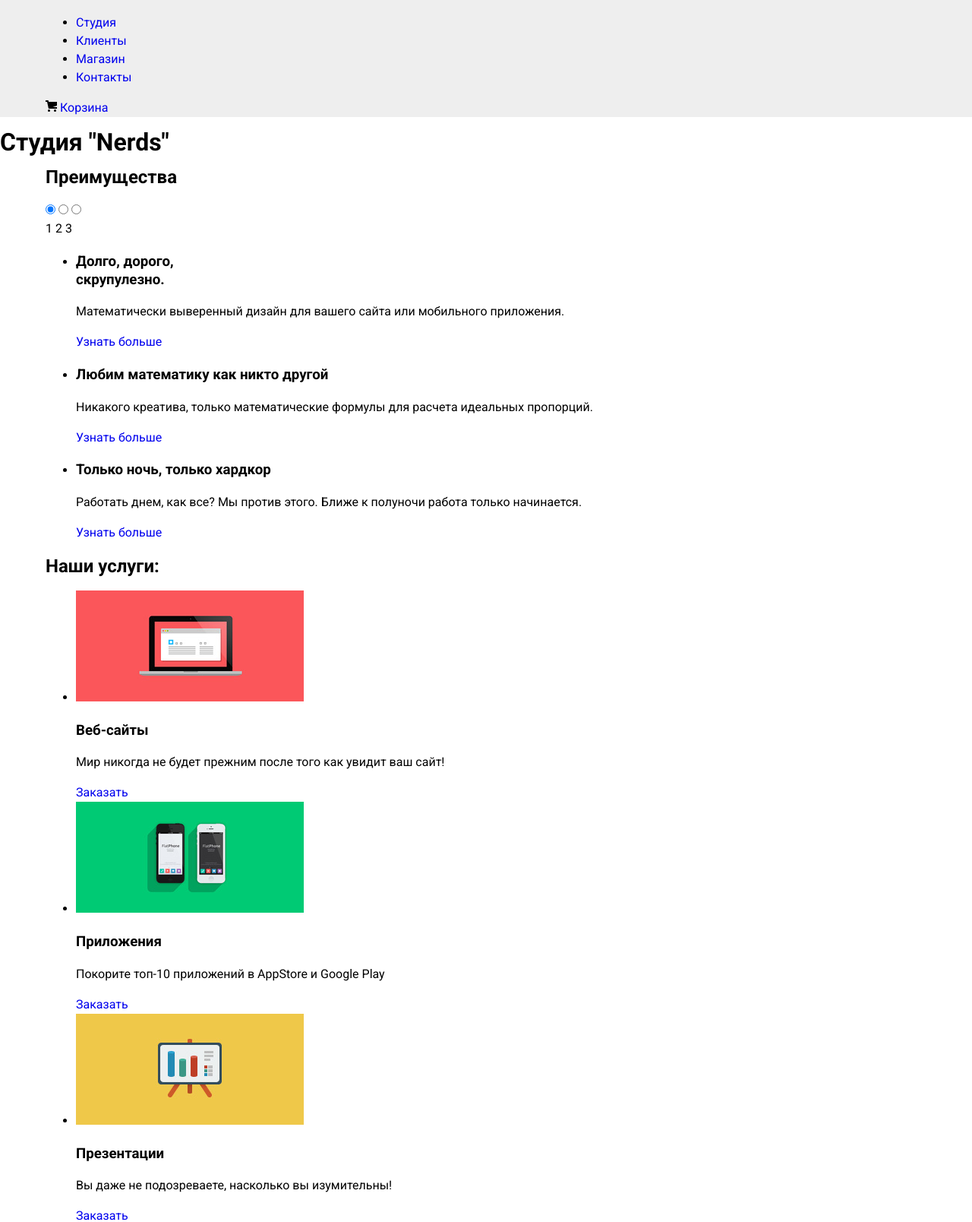
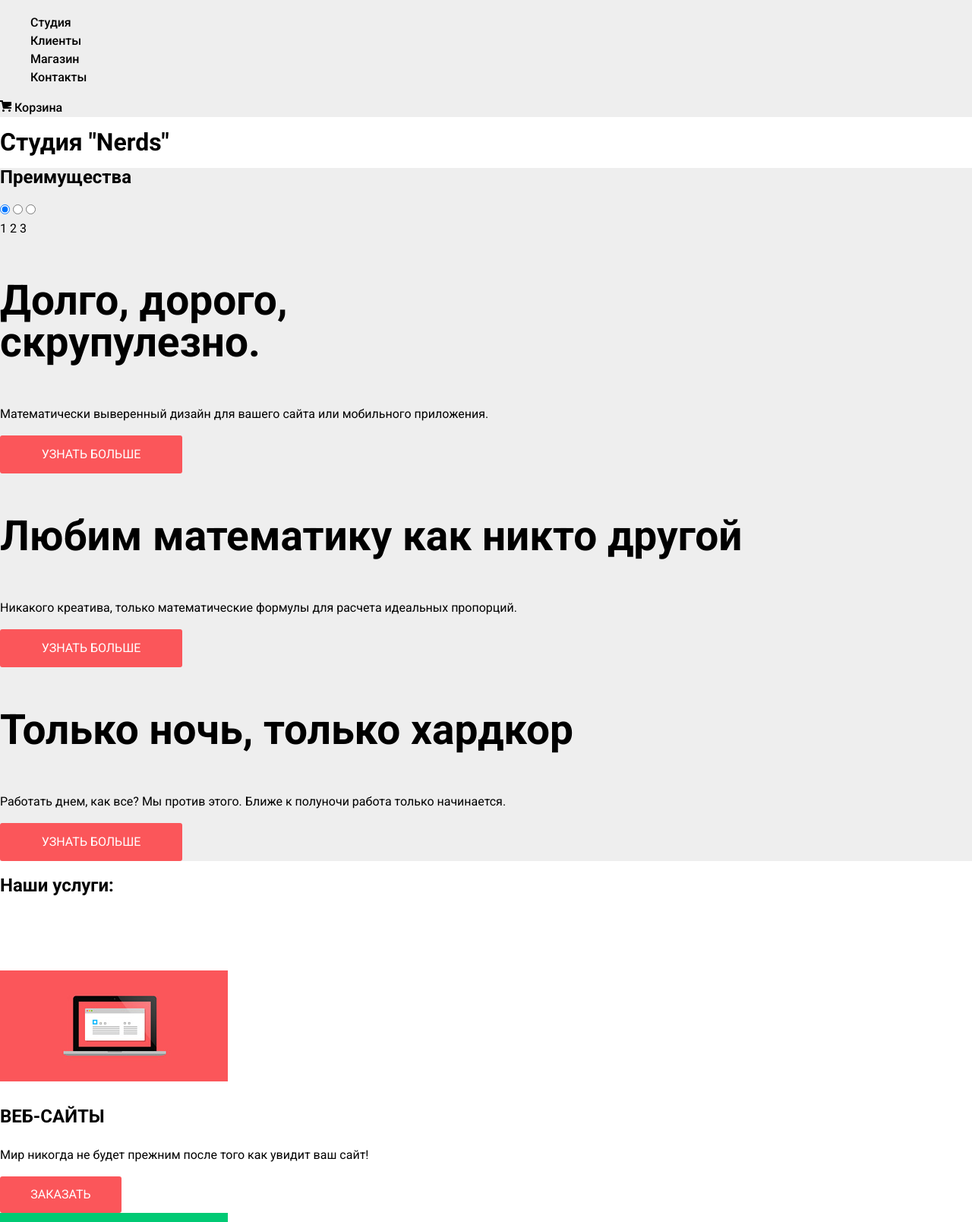
Before and after one commit to Alxv13/nerds, a plain HTML site: page index.html in a window 1280 px wide. Shown: the part 120-1728 px from the top of the page at 76% size. Drawn offline with Linux system fonts and the light colour scheme; files whose address does not match are found by name.

Commit message:
Добавлены некоторые стили

```diff
--- a/css/style.css
+++ b/css/style.css
@@ -10,14 +10,163 @@ body {
   line-height: 24px;
   font-weight: 400;
   color: #000000;
+
+  background-color: #ffffff;
 }
 
-img {
-  border-style: none;
-}
 a {
   text-decoration: none;
 }
+/*
+.visually-hidden:not(:focus):not(:active),
+input[type="checkbox"] .visually-hidden,
+input[type="radio"] .visually-hidden {
+	position: absolute;
+
+	width: 1px;
+	height: 1px;
+	margin:-1px;
+	border:0;
+	padding:0;
+
+	white-space: nowrap;
+
+	clip-path: inset(100%);
+	clip: rect(0 0 0 0);
+	overflow: hidden;
+}
+*/
+
+.main-header {
+  margin: 0;
+  background-color: #eeeeee;
+  min-width: 1200px;
+  padding: 50px 0 0;
+}
+
+.site-navigation {
+  list-style: none;
+}
+
+.site-navigation a,
+.basket a {
+  color:#000000;
+  font-weight: 500;
+}
+
+.site-navigation a:hover,
+.basket a:hover {
+  color:#f4a7a9;
+}
+
+.site-navigation a:focus,
+.basket a:focus {
+  color: #bdbdbd;
+}
+
+.slider {
+  background-color: #eeeeee;
+}
+
+.slider-list {
+  margin: 0;
+  padding: 0;
+  list-style: none;
+}
+
+.slider-item h3 {
+  font-size: 55px;
+  line-height:55px;
+}
+
+.service-list {
+  margin:0;
+  padding: 80px 0;
+  list-style: none;
+}
+
+.service-item h3 {
+  font-size: 24px;
+  line-height: 30px;
+  text-transform: uppercase;
+}
+
+.button {
+  display: block;
+  width: 240px;
+  padding: 16px 0;
+
+  font-size: 16px;
+  line-height: 18px;
+  color: #ffffff;
+  text-transform: uppercase;
+  text-align: center;
+  text-decoration: none;
+
+  background-color:#fb565a;
+  border-radius: 3px;
+  border: none;
+}
+
+.button:hover {
+  background-color: #e74246;
+}
+
+.button:focus {
+  color: rgba(255,255,255,0.3);
+  background-color: #d7373b;
+  box-shadow: 0 3px rgba(0,0,0,.1) inset;
+}
+
+.button-red,
+.button-green,
+.button-yellow {
+  width: 160px;
+  padding: 15px 0;
+}
+
+.button-green {
+  background-color: #00ca74;
+}
+
+.button-yellow {
+  background-color: #efc84a;
+}
+
+
+
+
+/*.main-header {
+  margin: 0;
+  min-width: 1200px;
+  padding: 50px 0 0;
+  background-color: #eeeeee;
+}
+
+.container {
+  margin: 0 auto;
+  padding: 0;
+  max-width: 1160px;
+  min-height: 100px;
+  position: relative;
+}
+
+.main-navigation .main-header-logo {
+  position: absolute;
+}
+
+
+
+
+
+
+
+
+
+
+
+
+/*
 
 .container {
   margin: 0 auto;
@@ -173,22 +322,6 @@ a {
 }
 
 
-.button {
-  display: block;
-  width: 240px;
-  padding: 13px 0;
-
-  font-size: 16px;
-  line-height: 18px;
-  color: #ffffff;
-  text-transform: uppercase;
-  text-align: center;
-  text-decoration: none;
-
-  background-color:#fb565a;
-  border-radius: 3px;
-  border: none;
-}
 
 .button:hover,
 .button:focus {
```
